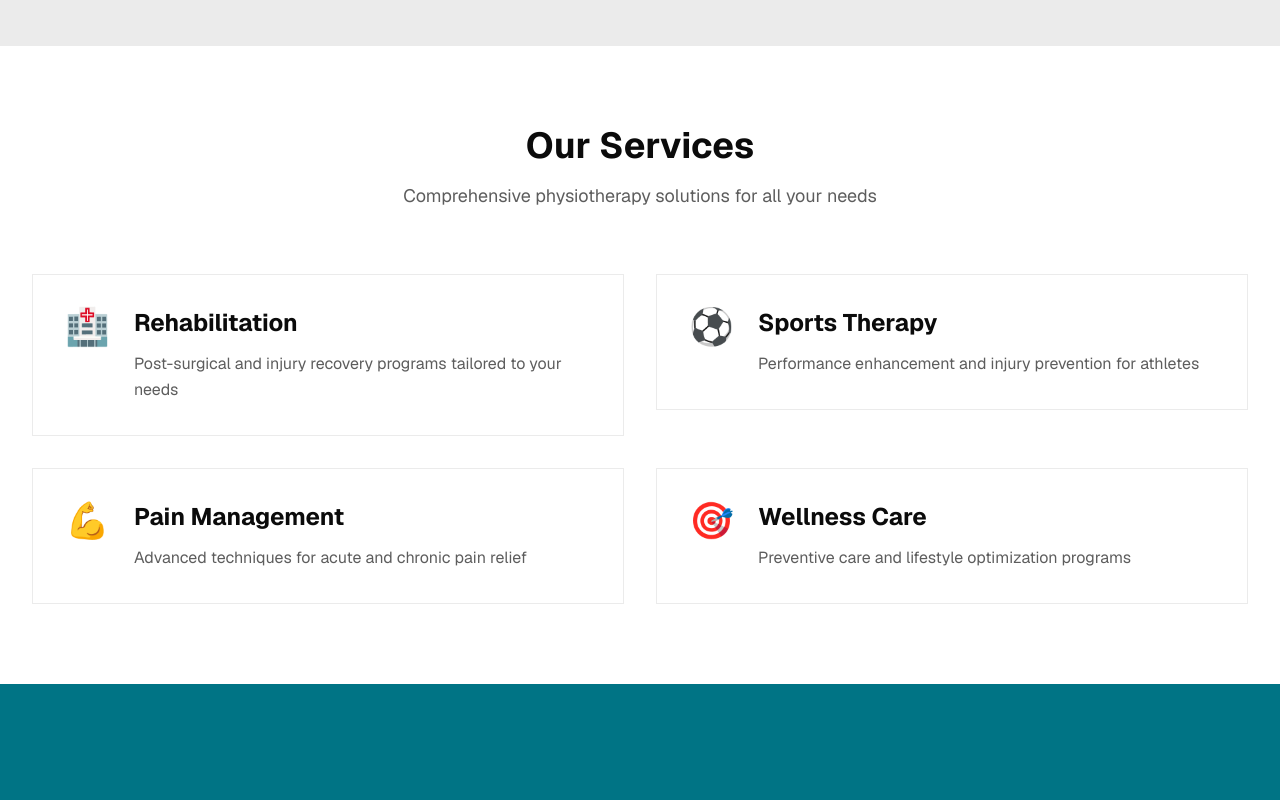
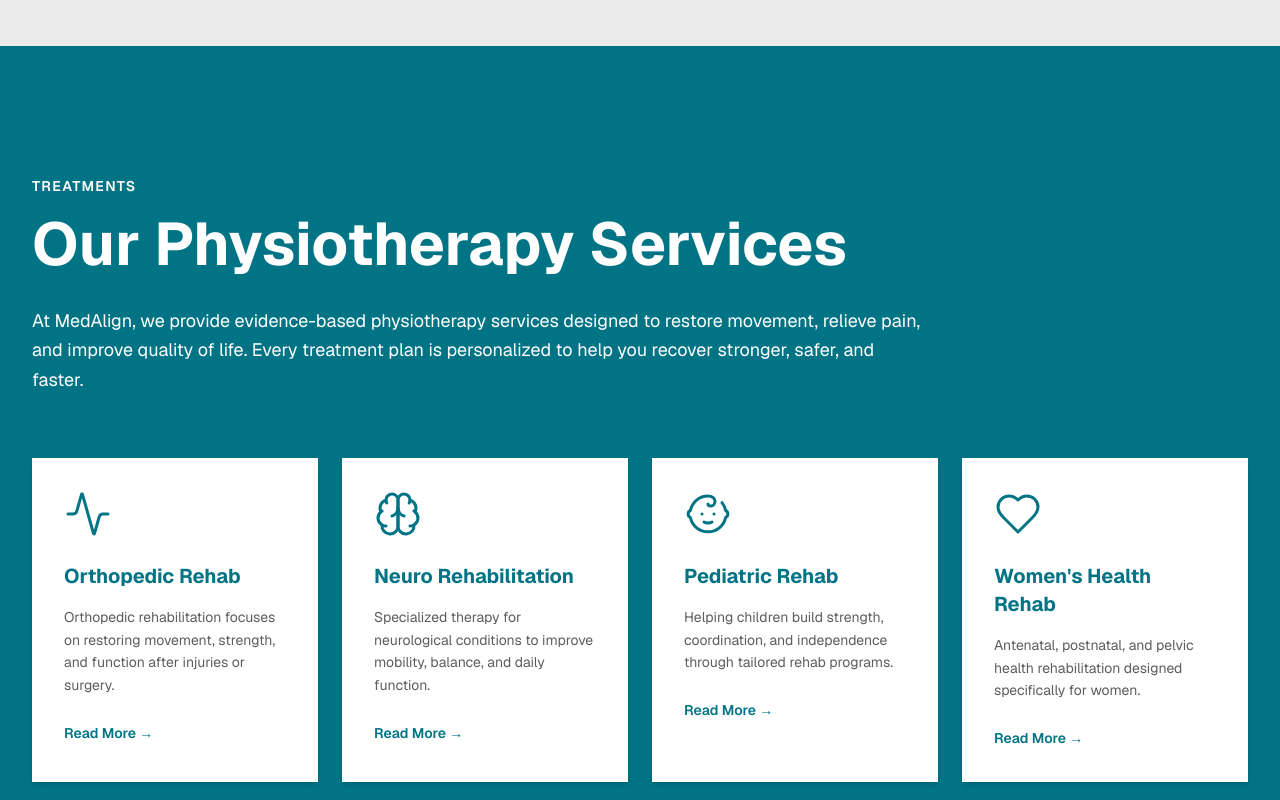
Before and after one commit to haiderali7066/Medalign-clinic-imp, a Next.js app: page / in a window 1280 px wide. Shown: the part 1100-1900 px from the top of the page. Built offline with nearby package versions, Linux system fonts and the light colour scheme.

Commit message:
first commit

```diff
--- a/app/page.tsx
+++ b/app/page.tsx
@@ -186,6 +186,7 @@ export default function Home() {
         </div>
       </section>
 
+      <Services></Services>
       {/* Services Section */}
       <section className="py-20 px-4 sm:px-6 lg:px-8">
         <div className="max-w-7xl mx-auto">
@@ -196,9 +197,9 @@ export default function Home() {
             variants={containerVariants}
             className="text-center mb-16"
           >
-            <motion.h2 variants={itemVariants} className="text-4xl font-bold mb-4">
+            {/* <motion.h2 variants={itemVariants} className="text-4xl font-bold mb-4">
               Our Services
-            </motion.h2>
+            </motion.h2> */}
             <motion.p variants={itemVariants} className="text-lg text-muted-foreground">
               Comprehensive physiotherapy solutions for all your needs
             </motion.p>
@@ -236,7 +237,6 @@ export default function Home() {
           </div>
         </div>
       </section>
-      <Services></Services>
 
       {/* About Section */}
       <section className="py-20 px-4 sm:px-6 lg:px-8 bg-primary text-white">
--- a/components/home-services.tsx
+++ b/components/home-services.tsx
@@ -118,7 +118,7 @@ export default function Services() {
                 key={idx}
                 variants={itemVariants}
                 whileHover={{ y: -6 }}
-                className="bg-white text-foreground p-8 rounded-2xl shadow-md hover:shadow-xl transition"
+                className="bg-white text-foreground p-8  shadow-md hover:shadow-xl transition"
               >
                 <Icon
                   className="w-12 h-12 text-primary mb-6"
```
